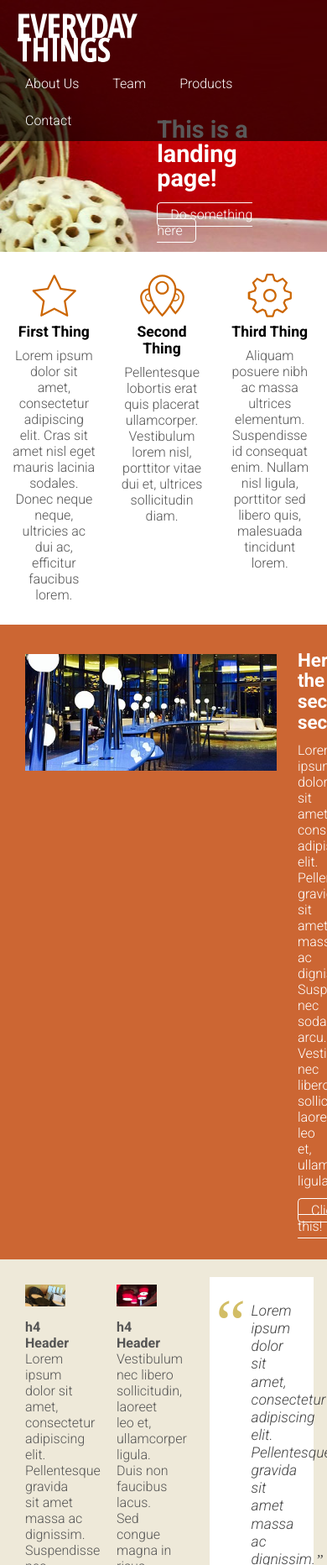
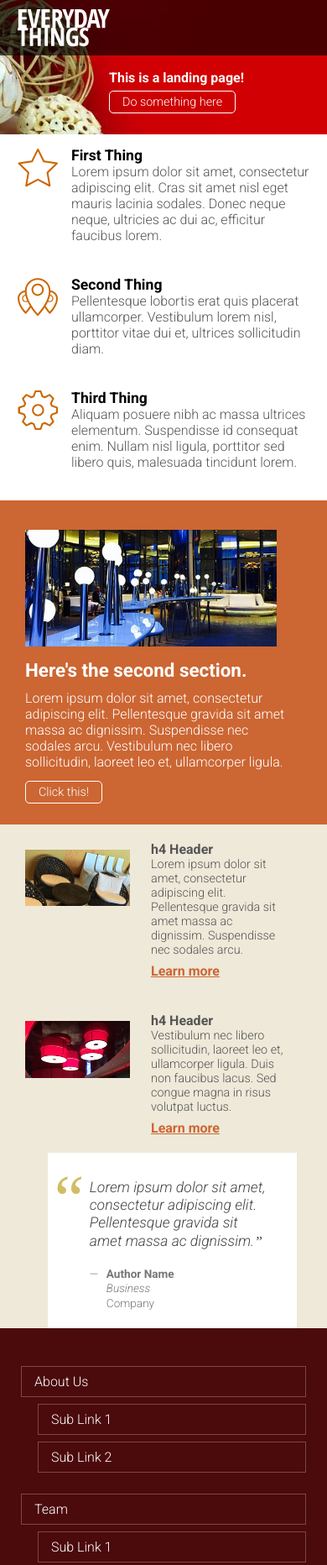
Before and after one commit to zwehr/responsive-from-scratch, a plain HTML site: page index.html in a window 390 px wide. Shown: the top 1864 px of the page at 84% size. Drawn offline with Linux system fonts and the light colour scheme.

Commit message:
add CSS changes for max-width 625px

```diff
--- a/styles.css
+++ b/styles.css
@@ -496,3 +496,167 @@ footer a:hover {
         padding-left: 10px;
     }
 }
+
+@media screen and (max-width: 625px) {
+    h1 {
+        font-size: 1em;
+    }
+
+    h3 {
+        margin-bottom: 0px;
+    }
+
+    a.btn {
+        font-size: .9em;
+    }
+
+    /* header */
+    header {
+        height: 160px;
+        background-image: url(images/banner_625.jpg);
+        background-position: left top;
+    }
+
+    header a.logo {
+        width: 100%;
+        height: 66px;
+        left: 0px;
+        top: 0px;
+        background-color: rgba(0, 0, 0, .65);
+        background-size: 112px 46px;
+        background-position: 20px center;
+    }
+
+    header div.hero {
+        width: 320px;
+        top: 85px;
+        left: 130px;
+    }
+
+    header div.hero h1 {
+        margin-bottom: 10px;
+    }
+
+    /* navigation */
+    nav {
+        position: static;
+        width: auto;
+        padding: 20px 15px;
+        background-color: #4b0a0c;
+    }
+
+    nav ul,
+    nav ul ul,
+    nav ul ul ul {
+        display: block;
+        position: static;
+    }
+
+    nav > ul {
+        padding: 0;
+    }
+
+    nav > ul > li {
+        float: none;
+        margin-top: 25px;
+    }
+
+    nav ul li:hover {
+        background: none;
+    }
+
+    nav ul li a {
+        width: auto;
+        display: block;
+        margin: 8px 10px;
+        padding: 8px 15px;
+        border: 1px solid rgba(255, 255, 255, .25);
+    }
+    nav ul li a:hover {
+        background-color: rgba(255, 255, 255, .2);
+    }
+
+    nav ul ul {
+        background: none;
+    }
+
+    nav ul ul li a {
+        margin-left: 30px;
+    }
+
+    nav ul ul ul li a {
+        margin-left: 60px;
+    }
+
+    nav a[aria-haspopup="true"]::after {
+        display: none;
+    }
+
+    /* first section */
+    section#section-1 aside {
+        width: 100%;
+        float: none;
+        text-align: left;
+    }
+
+    section#section-1 aside div.content {
+        margin: 8px 20px 8px 0;
+        padding: 5px 0px 10px 85px;
+        background-size: 50px 50px;
+        background-position: 20px 5px;
+    }
+
+    /* second section */
+    section#section-2 article {
+        padding: 160px 20px 0px 0px;
+        background-size: 300px auto;
+        min-height: initial;
+    }
+
+    /* third section */
+
+    section#section-3 aside {
+        width: 100%;
+        float: none;
+        margin: 0;
+        position: relative;
+    }
+
+    section#section-3 aside div.content {
+        padding: 20px 20px 20px 150px;
+    }
+
+    section#section-3 aside div.content p {
+        font-size: .9em;
+    }
+
+    section#section-3 aside div.content img {
+        display: inline-block;
+        width: 125px;
+        position: absolute;
+        top: 30px;
+        left: 0px;
+    }
+
+    section#section-3 blockquote {
+        margin: 0 20px 0 40px;
+        width: 90%;
+        padding: 1px 0px 20px 0px;
+        position: relative;
+    }
+
+    section#section-3 blockquote p.credit {
+        margin-bottom: 0;
+    }
+
+    /* footer */
+
+    footer div.content {
+        display: block;
+        margin-top: 15px;
+    }
+
+    footer div.content a {
+        margin: 0 20px 0 0;
+    }
+}
```
Also changed, not shown: index.html (line endings or trailing spaces).
